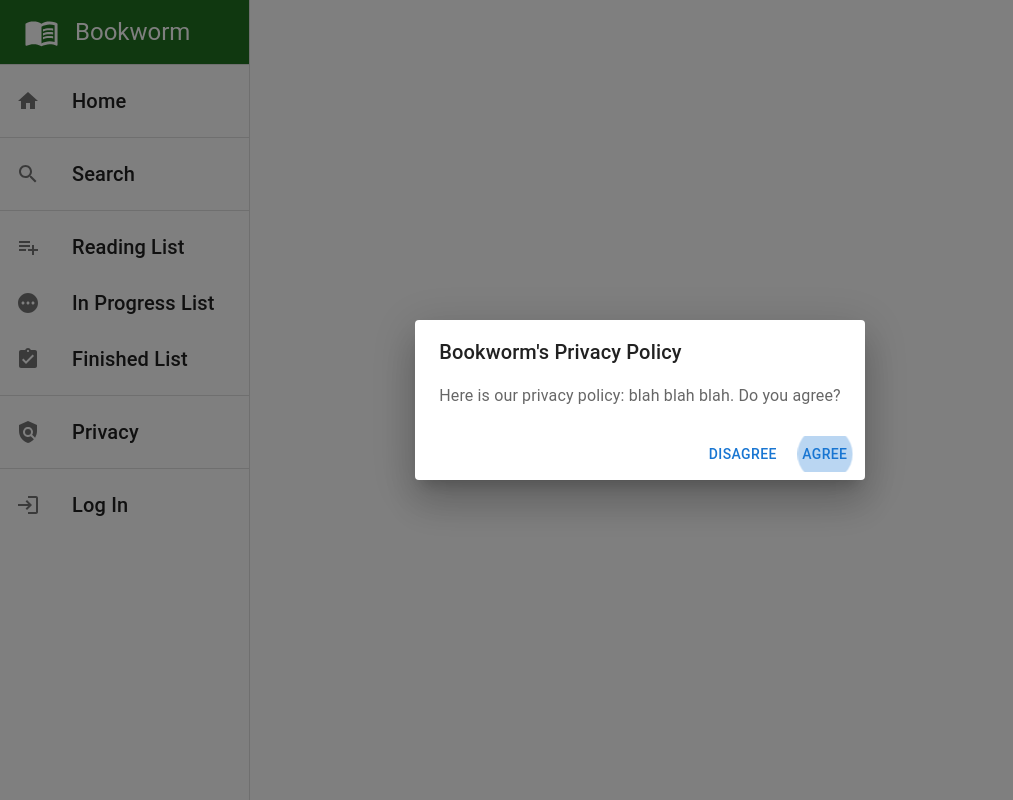
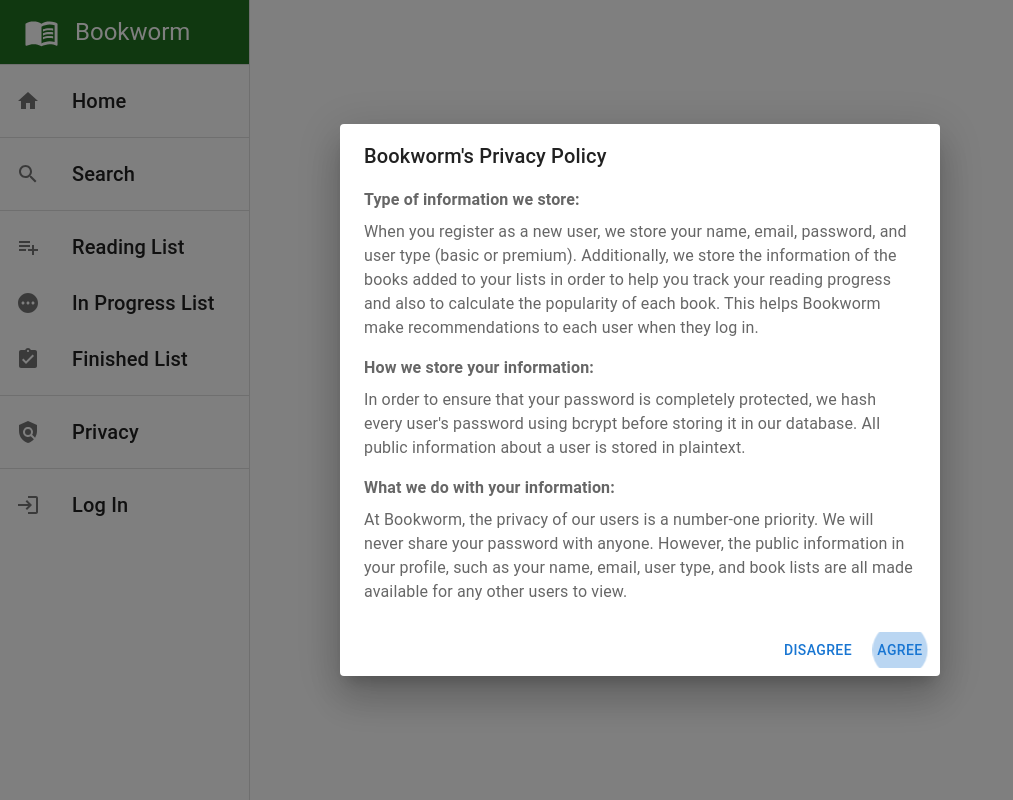
Before and after one commit to yanDavid21/Bookworm, a React (Create React App) app in the folder frontend/: page /login in a window 1280 px wide. Shown: the whole page, without its empty margins (0-1013 px from the left). Built offline with nearby package versions, Linux system fonts and the light colour scheme.

Commit message:
wrote privacy policy and made small change on homescreen

```diff
--- a/frontend/src/App.js
+++ b/frontend/src/App.js
@@ -14,7 +14,7 @@ import useToken from './common/customHooks/useToken';
 import usePrivacyToken from './common/customHooks/usePrivacyToken';
 import PrivacyDialog from './common/components/privacyDialog';
 import { Button, Dialog, DialogTitle, DialogContent, DialogContentText, DialogActions } from "@mui/material";
-
+import PrivacyPolicyText from './common/components/privacyPolicyText';
 const drawerWidth = 250;
 
 export const BACKEND_URL = "http://localhost:5000"
@@ -53,10 +53,6 @@ const PrivacyPolicyDialog = ({drawerWidth, setPrivacyToken}) => {
   const [open, setOpen] = React.useState(true);
   const [disagreed, setDisagreed] = React.useState(false);
 
-  const handleClose = () => {
-    setOpen(false);
-  };
-
   const handleAgree = () => {
     setPrivacyToken({privacyToken: '1'});
     setOpen(false);
@@ -76,7 +72,6 @@ const PrivacyPolicyDialog = ({drawerWidth, setPrivacyToken}) => {
     }}>
     <Dialog
       open={open}
-      onClose={handleClose}
       aria-labelledby="alert-dialog-title"
       aria-describedby="alert-dialog-description"
     >
@@ -84,7 +79,7 @@ const PrivacyPolicyDialog = ({drawerWidth, setPrivacyToken}) => {
         {"Bookworm's Privacy Policy"}
       </DialogTitle>
       <DialogContent>
-        {disagreed? <DialogContentText id="alert-dialog-description">Here is our privacy policy: blah blah blah. Do you agree? You cannot use Bookworm if you disagree with our privacy policy</DialogContentText> : <DialogContentText id="alert-dialog-description">Here is our privacy policy: blah blah blah. Do you agree?</DialogContentText>}
+        <PrivacyPolicyText disagreed={disagreed} />
       </DialogContent>
       <DialogActions>
         <Button onClick={handleDisagree}>Disagree</Button>
--- a/frontend/src/common/components/privacyDialog.js
+++ b/frontend/src/common/components/privacyDialog.js
@@ -1,5 +1,6 @@
 import React from 'react';
 import { Dialog, DialogTitle, DialogContent, DialogContentText, DialogActions, Button } from "@mui/material";
+import PrivacyPolicyText from './privacyPolicyText';
 
 const PrivacyDialog = ({privacyOpen, setPrivacyOpen}) => {
 
@@ -19,7 +20,8 @@ const PrivacyDialog = ({privacyOpen, setPrivacyOpen}) => {
             {"Bookworm's Privacy Policy"}
           </DialogTitle>
           <DialogContent>
-              <DialogContentText id="alert-dialog-description">Here is our privacy policy: blah blah blah.</DialogContentText>
+              {/* <DialogContentText id="alert-dialog-description">Here is our privacy policy: blah blah blah.</DialogContentText> */}
+              <PrivacyPolicyText disagreed={false} />
           </DialogContent>
           <DialogActions>
             <Button onClick={handleClose} autoFocus>
--- /dev/null
+++ b/frontend/src/common/components/privacyPolicyText.js
@@ -0,0 +1,37 @@
+import React from 'react';
+import { DialogContentText, Typography } from "@mui/material";
+
+const PrivacyPolicyText = ({disagreed}) => {
+
+    return (
+        <div>
+            <DialogContentText id="alert-dialog-description">
+                <Typography sx={{fontWeight: 'bold'}}>Type of information we store:</Typography>
+                <Typography sx={{mt: 1}}>When you register as a new user, we store your name, email, password, and user type (basic or premium).
+                    Additionally, we store the information of the books added to your lists in order to help you track your reading progress
+                    and also to calculate the popularity of each book. This helps Bookworm make recommendations to each user when they
+                    log in.
+                </Typography>
+                <Typography sx={{fontWeight: 'bold', mt: 2}}>How we store your information:</Typography>
+                <Typography sx={{mt: 1}}>
+                    In order to ensure that your password is completely protected, we hash every user's password using bcrypt before storing it in our database.
+                    All public information about a user is stored in plaintext.
+                </Typography>
+                <Typography sx={{fontWeight: 'bold', mt: 2}}>What we do with your information:</Typography>
+                <Typography sx={{mt: 1}}>
+                At Bookworm, the privacy of our users is a number-one priority. We will never share your password with anyone.
+                However, the public information in your profile, such as your name, email, user type, and book lists are all made available
+                for any other users to view.
+                </Typography>
+                {
+                    disagreed?
+                    <Typography sx={{fontWeight: 'bold', mt: 2}}>YOU MUST AGREE WITH OUR PRIVACY POLICY IN ORDER TO USE BOOKWORM</Typography>
+                    :
+                    <div></div>
+                }
+            </DialogContentText>
+        </div>
+    );
+  }
+
+  export default PrivacyPolicyText;
--- a/frontend/src/pages/Homepage/index.js
+++ b/frontend/src/pages/Homepage/index.js
@@ -86,7 +86,7 @@ const UnloggedIn = () => {
     </Grid>
 
     <Typography variant="h5" sx={{mt: 5, mb: 2}}>Books that have been popular in searches recently...</Typography>
-    <Grid container spacing={2}>
+    <Grid container spacing={10}>
     <Grid item sm={6} md={4} lg={3} xl={2}>
           <img src="https://images-na.ssl-images-amazon.com/images/I/81iqZ2HHD-L.jpg" width="200"/>
       </Grid>
```
